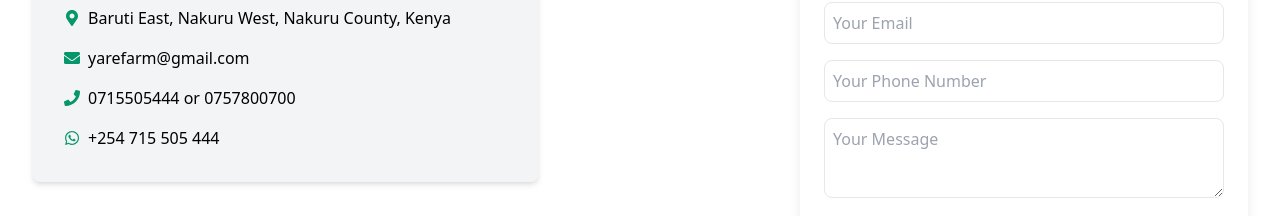
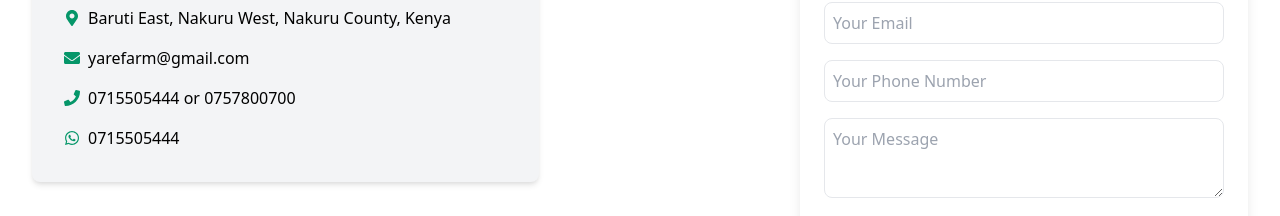
Before and after one commit to Abdikhafar-hub/Yare-Farms, a React (Vite) app: page / in a window 1280 px wide. Shown: the part 4378-4594 px from the top of the page. Built offline with nearby package versions, Linux system fonts and the light colour scheme.

Commit message:
services added

```diff
--- a/src/pages/Contact.jsx
+++ b/src/pages/Contact.jsx
@@ -39,7 +39,7 @@ const Contact = () => {
             </p>
             <p className="flex items-center">
               <FaWhatsapp className="text-green-600 mr-2" />
-              +254 715 505 444
+              0715505444
             </p>
           </div>
         </div>
```
